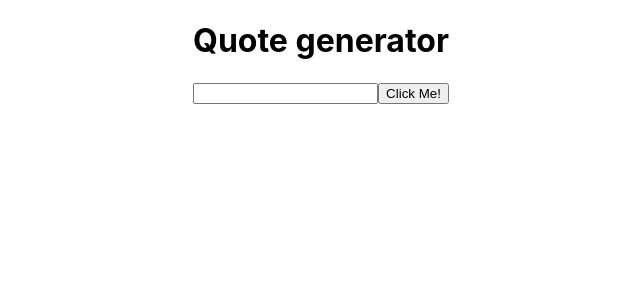
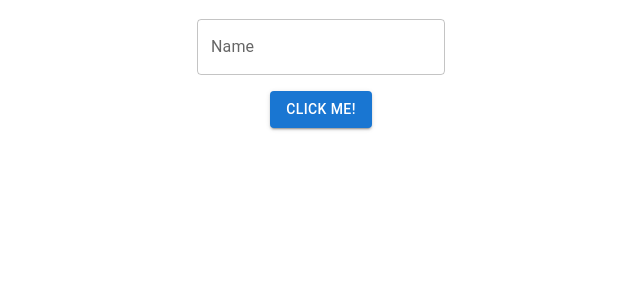
Before and after one commit to fern1991p/quote-generator-private, a React (Create React App) app in the folder quote-test/client/: page / in a window 1280 px wide. Shown: the top 300 px of the page, without its empty margins (319-959 px from the left). Built offline with nearby package versions, Linux system fonts and the light colour scheme.

Commit message:
bootstrap and some designs

```diff
--- a/quote-test/client/package.json
+++ b/quote-test/client/package.json
@@ -3,6 +3,9 @@
   "version": "0.1.0",
   "private": true,
   "dependencies": {
+    "@emotion/react": "^11.7.1",
+    "@emotion/styled": "^11.6.0",
+    "@mui/material": "^5.2.8",
     "axios": "^0.24.0",
     "react": "^17.0.2",
     "react-dom": "^17.0.2",
--- a/quote-test/client/src/App.css
+++ b/quote-test/client/src/App.css
@@ -1,5 +1,10 @@
 .App {
   text-align: center;
+  display: flex;
+  align-items: center;
+  justify-content: center;
+  margin: 1.2em;
+
 }
 
 .App-logo {
--- a/quote-test/client/src/components/Home.js
+++ b/quote-test/client/src/components/Home.js
@@ -4,7 +4,13 @@ import react, {
      useState,
      createRef
  } from 'react';
- import axios from "axios"
+import axios from "axios"
+import * as React from 'react';
+import Stack from '@mui/material/Stack';
+import Button from '@mui/material/Button';
+import TextField from '@mui/material/TextField';
+
+
 
 
 
@@ -12,23 +18,24 @@ import react, {
    const [quote, setQuote] = useState(null)
    const [name, setName] = useState({name: null, show: false})
 
+// conection with the backend
      const getQuote = async () => {
          let response = await axios.get("http://localhost:5005/api/name")
          setQuote(response.data)
      }
 
-
+ //function to generate my quote
  const myForm = () => {
      return (
          <div>
-         <h1> Quote generator</h1>
-         <input type="text" onChange={(e) => setName({value: e.target.value, show: false})}></input>
-         <button onClick={async ()=> {
+         <TextField id="outlined-basic" label="Name" variant="outlined" type="text" onChange={(e) => setName({value: e.target.value, show: false})}></TextField>
+          <p/>
+         <Button variant="contained" onClick={async ()=> {
              // getQuote()
              setName({value: name.value, show: true})
              let response = await axios.post("http://localhost:5005/api/name", {name: name.value})
              setQuote(response.data)
-         }}>Click Me!</button>
+         }}>Click Me!</Button>
          </div>
      )
  }
@@ -43,13 +50,11 @@ import react, {
 
      return (
          <div>
-         {myForm()}
-             <h1> Dear,   {quote.quotes[0].author} </h1>
+         <div> {myForm()} </div>
+         <div> <h4> Dear {quote.quotes[0].author}, <p> {quote.quotes[0].text} </p><p> Regards, </p> Anonymous </h4>
+         </div>
 
-             <div>
-                 {quote.quotes[0].text}
-             </div>
-         </div>
+        </div>
      );
  }
 
```
Also changed, not shown: 1 other file (tests, documents, lock files or other folders).
